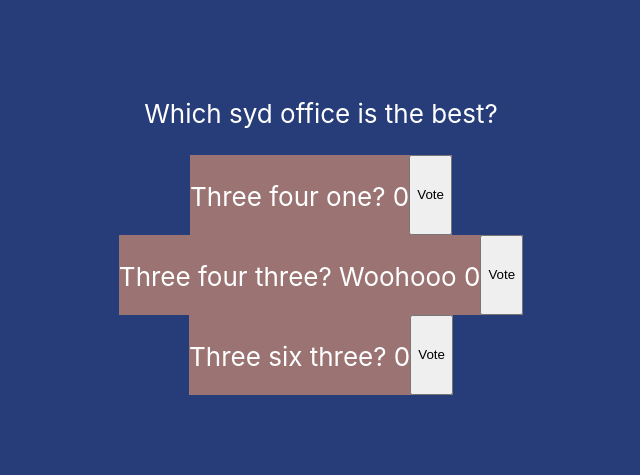
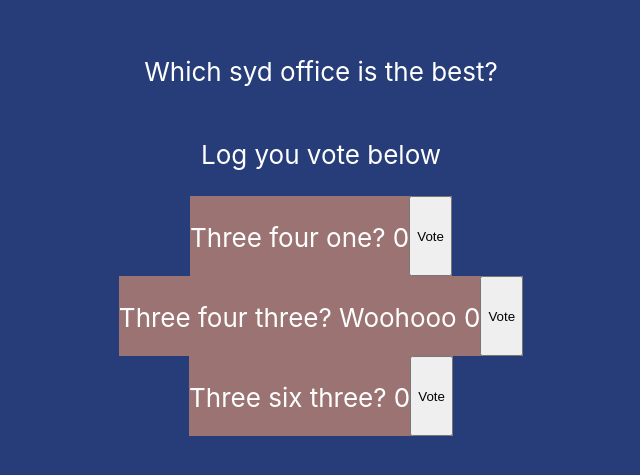
Before and after one commit to RemyBordignon/best-office-2, a React (Create React App) app: page / in a window 1280 px wide. Shown: the part 167-642 px from the top of the page, without its empty margins (319-959 px from the left). Built offline with nearby package versions, Linux system fonts and the light colour scheme.

Commit message:
GO-5: voting message

```diff
--- a/src/App.js
+++ b/src/App.js
@@ -12,6 +12,7 @@ function App() {
         <p>
           Which syd office is the best?
         </p>
+        <p>Log you vote below</p>
         <div className="Vote-button">
           <p>Three four one? {threeFourOne}</p>
           <button onClick={() => setThreeFourOne(threeFourOne + 3)}>Vote</button>
```
